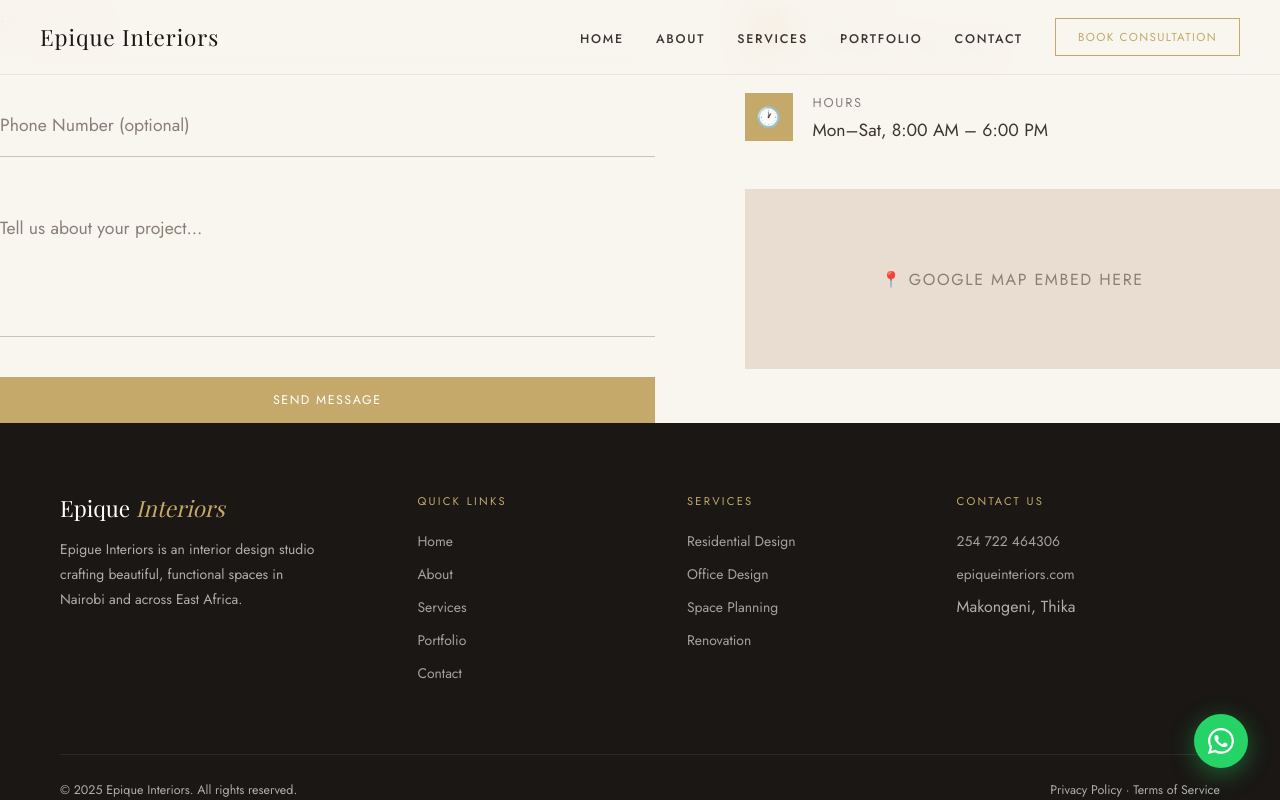
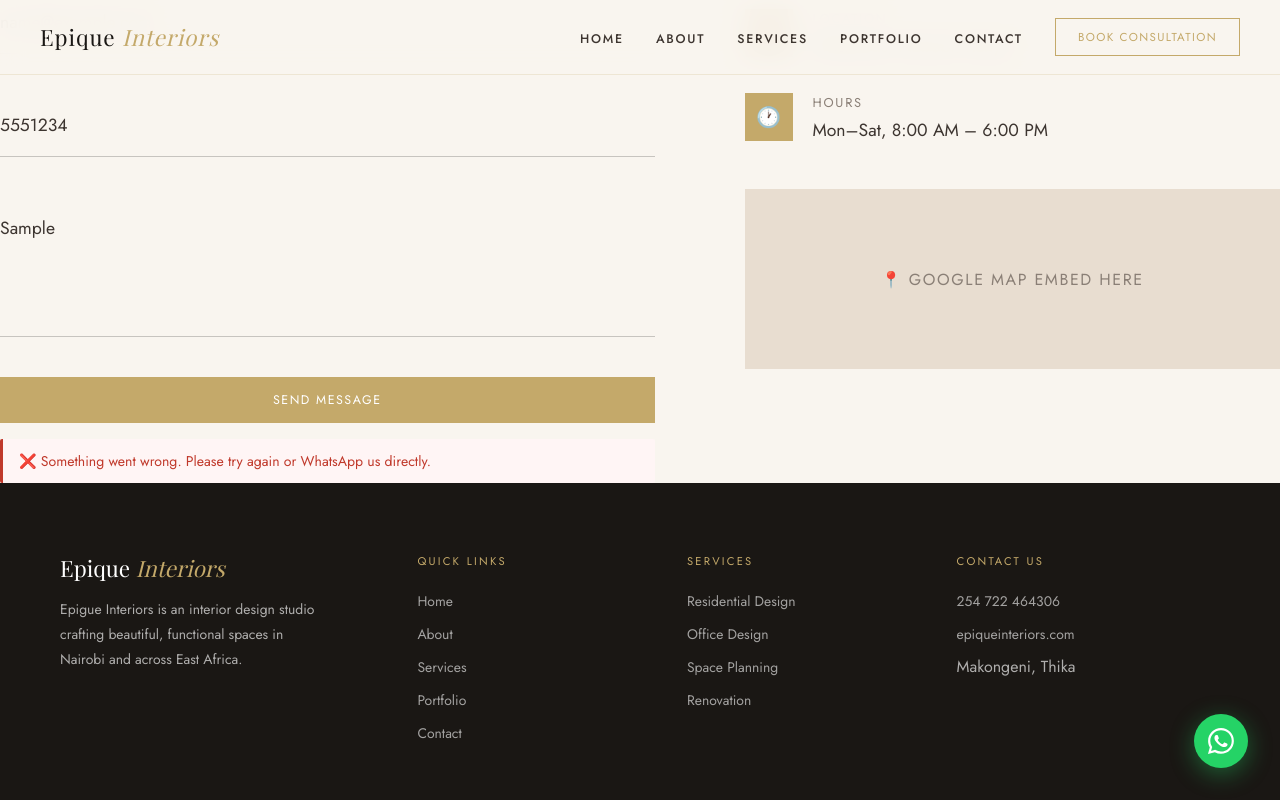
Before and after one commit to essie-kamau043/epique-interiors, a React (Vite) app: page / in a window 1280 px wide. Both pictures are taken after typing "Sample", "name@example.com", "5551234", "Sample" into the empty fields and a click on the button "SEND MESSAGE". Shown: the part 4661-5461 px from the top of the page. Built offline with nearby package versions, Linux system fonts and the light colour scheme; a web font is replaced by a local one.

Commit message:
contact form with Formspree

```diff
--- a/src/components/Contact.css
+++ b/src/components/Contact.css
@@ -45,3 +45,28 @@
   .contact { padding: 70px 24px; }
   .contact-inner { grid-template-columns: 1fr; gap: 48px; }
 }
+
+.contact-feedback {
+  margin-top: 16px;
+  padding: 12px 16px;
+  font-size: 0.88rem;
+  border-radius: 2px;
+}
+
+.contact-feedback.success {
+  background: #f0faf4;
+  color: #2d7a4f;
+  border-left: 3px solid #2d7a4f;
+}
+
+.contact-feedback.error {
+  background: #fff5f5;
+  color: #c0392b;
+  border-left: 3px solid #c0392b;
+}
+
+.contact-submit:disabled {
+  opacity: 0.7;
+  cursor: not-allowed;
+  transform: none;
+}
--- a/src/components/Contact.jsx
+++ b/src/components/Contact.jsx
@@ -2,42 +2,79 @@ import { useState } from 'react';
 import './Contact.css';
 
 const details = [
-  { icon: '📞', label: 'Phone',    value: '+254 722 46 43 06' },
-  { icon: '✉',  label: 'Email',    value: 'hello@epiqueinteriors.co' },
-  { icon: '📍', label: 'Location', value: 'Makongeni, Thika, Kenya' },
+  { icon: '📞', label: 'Phone',    value: '+254 722 464 306' },
+  { icon: '✉',  label: 'Email',    value: 'hmwangi098@gmail.com' },
+  { icon: '📍', label: 'Location', value: 'Westlands, Nairobi, Kenya' },
   { icon: '🕐', label: 'Hours',    value: 'Mon–Sat, 8:00 AM – 6:00 PM' },
 ];
 
 export default function Contact() {
-  const [form, setForm] = useState({ name: '', email: '', phone: '', message: '' });
+  const [status, setStatus] = useState('idle'); // idle | sending | success | error
 
-  const handleChange = (e) =>
-    setForm((prev) => ({ ...prev, [e.target.name]: e.target.value }));
+  const handleSubmit = async (e) => {
+    e.preventDefault();
+    setStatus('sending');
 
-  const handleSubmit = (e) => {
-    e.preventDefault();
-    alert('Message sent! We will be in touch soon.');
-    setForm({ name: '', email: '', phone: '', message: '' });
+    const form = e.target;
+    const data = new FormData(form);
+
+    try {
+      const res = await fetch('https://formspree.io/f/mzdjpjzp', {
+        method: 'POST',
+        body: data,
+        headers: { Accept: 'application/json' },
+      });
+
+      if (res.ok) {
+        setStatus('success');
+        form.reset();
+      } else {
+        setStatus('error');
+      }
+    } catch {
+      setStatus('error');
+    }
   };
 
   return (
     <section id="contact" className="contact">
       <div className="contact-inner">
 
+        {/* Form Column */}
         <div className="reveal">
           <span className="section-label">Get In Touch</span>
           <h2 className="section-title contact-title">
             Let's Start Your <em>Project</em>
           </h2>
+
           <form className="contact-form" onSubmit={handleSubmit}>
-            <input name="name"    type="text"  placeholder="Your Name"               value={form.name}    onChange={handleChange} required />
-            <input name="email"   type="email" placeholder="Email Address"           value={form.email}   onChange={handleChange} required />
-            <input name="phone"   type="tel"   placeholder="Phone Number (optional)" value={form.phone}   onChange={handleChange} />
-            <textarea name="message" placeholder="Tell us about your project..." value={form.message} onChange={handleChange} required />
-            <button type="submit" className="btn-primary contact-submit">Send Message</button>
+            <input name="name"    type="text"  placeholder="Your Name"               required />
+            <input name="email"   type="email" placeholder="Email Address"           required />
+            <input name="phone"   type="tel"   placeholder="Phone Number (optional)" />
+            <textarea name="message" placeholder="Tell us about your project..." required />
+
+            <button
+              type="submit"
+              className="btn-primary contact-submit"
+              disabled={status === 'sending'}
+            >
+              {status === 'sending' ? 'Sending...' : 'Send Message'}
+            </button>
+
+            {status === 'success' && (
+              <p className="contact-feedback success">
+                ✅ Message sent! We'll be in touch soon.
+              </p>
+            )}
+            {status === 'error' && (
+              <p className="contact-feedback error">
+                ❌ Something went wrong. Please try again or WhatsApp us directly.
+              </p>
+            )}
           </form>
         </div>
 
+        {/* Info Column */}
         <div className="reveal">
           <p className="contact-info-title">Contact Information</p>
           {details.map(({ icon, label, value }) => (
--- a/src/components/Navbar.jsx
+++ b/src/components/Navbar.jsx
@@ -23,7 +23,7 @@ export default function Navbar() {
 
   return (
     <nav className={`navbar${scrolled ? ' navbar-scrolled' : ''}`}>
-      <a href="#hero" className="navbar-logo">Epique Interiors</a>
+      <a href="#hero" className="navbar-logo">Epique <span>Interiors</span></a>
 
       {/* Desktop links */}
       <ul className="navbar-links">
```
